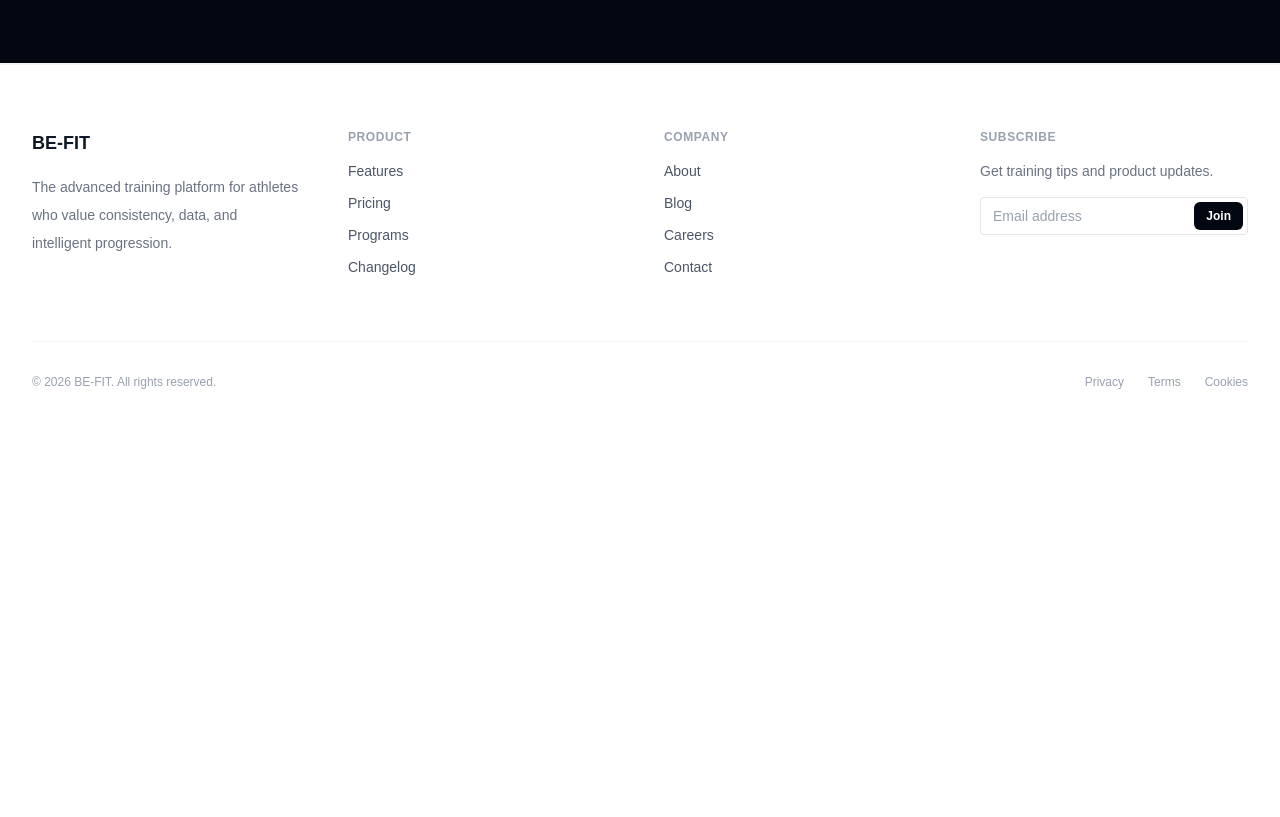
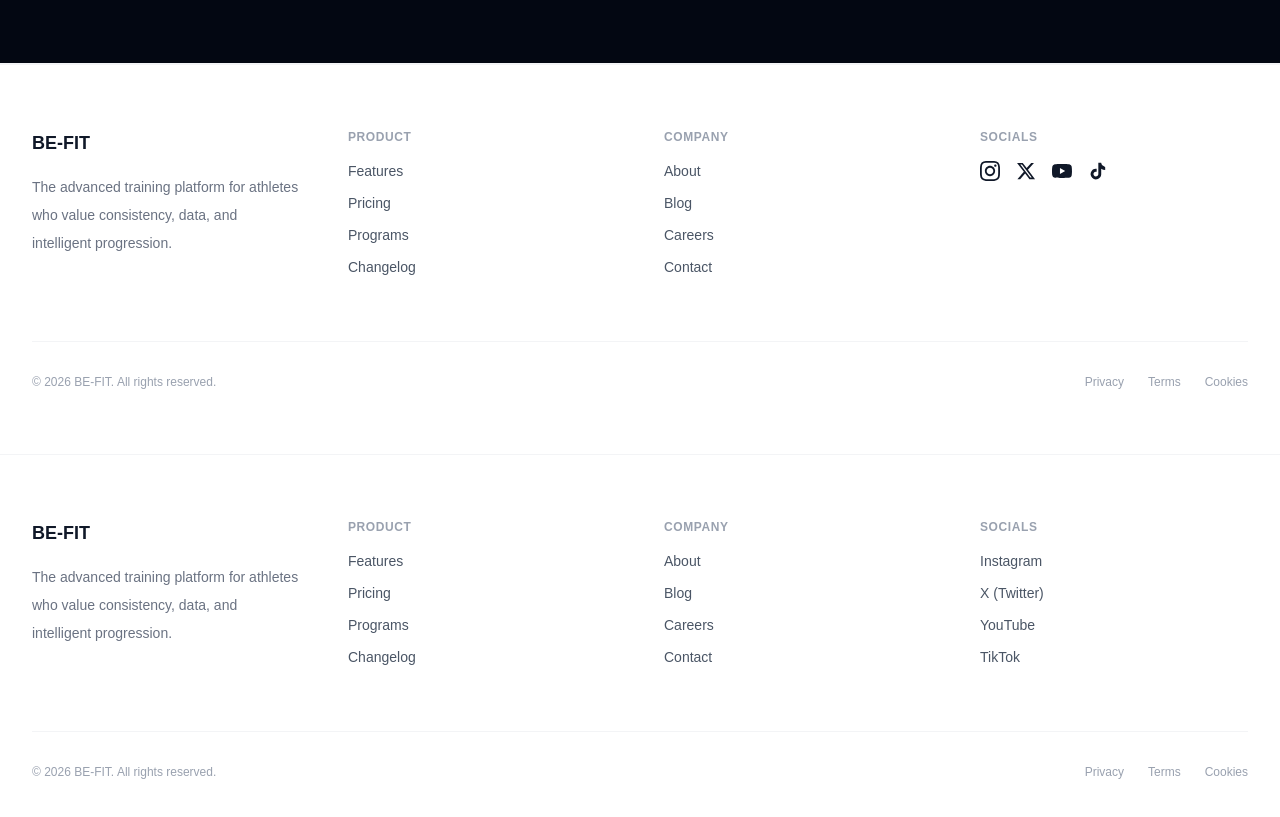
Before and after one commit to uxlabspk/Befit, a Next.js app: page / in a window 1280 px wide. Shown: the part 5160-5977 px from the top of the page. Before the commit the page ends 5614 px from the top, so only its background shows below. Built offline with nearby package versions, Linux system fonts and the light colour scheme.

Commit message:
refactor(footer): replace subscribe form with social links and enhance footer layout

```diff
--- a/app/page.tsx
+++ b/app/page.tsx
@@ -581,21 +581,90 @@ export default function Home() {
 
             <div>
               <h3 className="text-xs font-semibold uppercase tracking-wider text-gray-400">
-                Subscribe
+                Socials
               </h3>
-              <p className="mt-4 text-sm text-gray-500">
-                Get training tips and product updates.
+              <div className="mt-4 flex gap-4">
+                <a href="#" className="text-gray-600 transition hover:text-gray-900" aria-label="Instagram">
+                  <svg className="h-5 w-5" fill="currentColor" viewBox="0 0 24 24">
+                    <path d="M12 2.163c3.204 0 3.584.012 4.85.07 3.252.148 4.771 1.691 4.919 4.919.058 1.265.069 1.645.069 4.849 0 3.205-.012 3.584-.069 4.849-.149 3.225-1.664 4.771-4.919 4.919-1.266.058-1.644.07-4.85.07-3.204 0-3.584-.012-4.849-.07-3.26-.149-4.771-1.699-4.919-4.92-.058-1.265-.07-1.644-.07-4.849 0-3.204.013-3.583.07-4.849.149-3.227 1.664-4.771 4.919-4.919 1.266-.057 1.645-.069 4.849-.069zm0-2.163c-3.259 0-3.667.014-4.947.072-4.358.2-6.78 2.618-6.98 6.98-.059 1.281-.073 1.689-.073 4.948 0 3.259.014 3.668.072 4.948.2 4.358 2.618 6.78 6.98 6.98 1.281.058 1.689.072 4.948.072 3.259 0 3.668-.014 4.948-.072 4.354-.2 6.782-2.618 6.979-6.98.059-1.28.073-1.689.073-4.948 0-3.259-.014-3.667-.072-4.947-.196-4.354-2.617-6.78-6.979-6.98-1.281-.059-1.69-.073-4.949-.073zm0 5.838c-3.403 0-6.162 2.759-6.162 6.162s2.759 6.163 6.162 6.163 6.162-2.759 6.162-6.163c0-3.403-2.759-6.162-6.162-6.162zm0 10.162c-2.209 0-4-1.79-4-4 0-2.209 1.791-4 4-4s4 1.791 4 4c0 2.21-1.791 4-4 4zm6.406-11.845c-.796 0-1.441.645-1.441 1.44s.645 1.44 1.441 1.44c.795 0 1.439-.645 1.439-1.44s-.644-1.44-1.439-1.44z"/>
+                  </svg>
+                </a>
+                <a href="#" className="text-gray-600 transition hover:text-gray-900" aria-label="X (Twitter)">
+                  <svg className="h-5 w-5" fill="currentColor" viewBox="0 0 24 24">
+                    <path d="M18.244 2.25h3.308l-7.227 8.26 8.502 11.24H16.17l-5.214-6.817L4.99 21.75H1.68l7.73-8.835L1.254 2.25H8.08l4.713 6.231zm-1.161 17.52h1.833L7.084 4.126H5.117z"/>
+                  </svg>
+                </a>
+                <a href="#" className="text-gray-600 transition hover:text-gray-900" aria-label="YouTube">
+                  <svg className="h-5 w-5" fill="currentColor" viewBox="0 0 24 24">
+                    <path d="M23.498 6.186a3.016 3.016 0 0 0-2.122-2.136C19.505 3.545 12 3.545 12 3.545s-7.505 0-9.377.505A3.017 3.017 0 0 0 .502 6.186C0 8.07 0 12 0 12s0 3.93.502 5.814a3.016 3.016 0 0 0 2.122 2.136c1.871.505 9.376.505 9.376.505s7.505 0 9.377-.505a3.015 3.015 0 0 0 2.122-2.136C24 15.93 24 12 24 12s0-3.93-.502-5.814zM9.545 15.568V8.432L15.818 12l-6.273 3.568z"/>
+                  </svg>
+                </a>
+                <a href="#" className="text-gray-600 transition hover:text-gray-900" aria-label="TikTok">
+                  <svg className="h-5 w-5" fill="currentColor" viewBox="0 0 24 24">
+                    <path d="M19.59 6.69a4.83 4.83 0 0 1-3.77-4.25V2h-3.43v13.67a2.89 2.89 0 0 1-5.2 1.74 2.89 2.89 0 0 1 2.31-4.64 2.94 2.94 0 0 1 .88.13V9.4a6.84 6.84 0 0 0-1-.05A6.33 6.33 0 0 0 5 20.1a6.33 6.33 0 0 0 10.86-4.46V9.35a8.16 8.16 0 0 0 4.77 1.52v-3.4a4.85 4.85 0 0 1-1.04-.78z"/>
+                  </svg>
+                </a>
+              </div>
+            </div>
+          </div>
+
+          <div className="mt-16 flex flex-col items-center justify-between gap-4 border-t border-gray-100 pt-8 text-xs text-gray-400 sm:flex-row">
+            <span>&copy; 2026 BE-FIT. All rights reserved.</span>
+            <div className="flex gap-6">
+              <a href="#" className="transition hover:text-gray-600">Privacy</a>
+              <a href="#" className="transition hover:text-gray-600">Terms</a>
+              <a href="#" className="transition hover:text-gray-600">Cookies</a>
+            </div>
+          </div>
+        </div>
+      </footer>
+      <footer id="contact" className="border-t border-gray-100">
+        <div className="mx-auto max-w-7xl px-6 py-16 lg:px-8">
+          <div className="grid gap-12 sm:grid-cols-2 lg:grid-cols-4">
+            <div className="sm:col-span-2 lg:col-span-1">
+              <a href="#top" className="text-lg font-bold">
+                BE-FIT
+              </a>
+              <p className="mt-4 max-w-xs text-sm leading-7 text-gray-500">
+                The advanced training platform for athletes who value consistency, data, and
+                intelligent progression.
               </p>
-              <div className="mt-4 flex rounded border border-gray-200 p-1">
-                <input
-                  type="email"
-                  placeholder="Email address"
-                  className="min-w-0 flex-1 bg-transparent px-2 text-sm outline-none placeholder:text-gray-400"
-                />
-                <button className="rounded-md bg-gray-950 px-3 py-1.5 text-xs font-semibold text-white transition-all duration-200 hover:scale-105 hover:bg-gray-800">
-                  Join
-                </button>
-              </div>
+            </div>
+
+            <div>
+              <h3 className="text-xs font-semibold uppercase tracking-wider text-gray-400">
+                Product
+              </h3>
+              <ul className="mt-4 space-y-3 text-sm text-gray-600">
+                <li><a href="#features" className="transition hover:text-gray-900">Features</a></li>
+                <li><a href="#pricing" className="transition hover:text-gray-900">Pricing</a></li>
+                <li><a href="#programs" className="transition hover:text-gray-900">Programs</a></li>
+                <li><a href="#" className="transition hover:text-gray-900">Changelog</a></li>
+              </ul>
+            </div>
+
+            <div>
+              <h3 className="text-xs font-semibold uppercase tracking-wider text-gray-400">
+                Company
+              </h3>
+              <ul className="mt-4 space-y-3 text-sm text-gray-600">
+                <li><a href="#" className="transition hover:text-gray-900">About</a></li>
+                <li><a href="#" className="transition hover:text-gray-900">Blog</a></li>
+                <li><a href="#" className="transition hover:text-gray-900">Careers</a></li>
+                <li><a href="#" className="transition hover:text-gray-900">Contact</a></li>
+              </ul>
+            </div>
+
+            <div>
+              <h3 className="text-xs font-semibold uppercase tracking-wider text-gray-400">
+                Socials
+              </h3>
+              <ul className="mt-4 space-y-3 text-sm text-gray-600">
+                <li><a href="#" className="transition hover:text-gray-900">Instagram</a></li>
+                <li><a href="#" className="transition hover:text-gray-900">X (Twitter)</a></li>
+                <li><a href="#" className="transition hover:text-gray-900">YouTube</a></li>
+                <li><a href="#" className="transition hover:text-gray-900">TikTok</a></li>
+              </ul>
             </div>
           </div>
 
```
